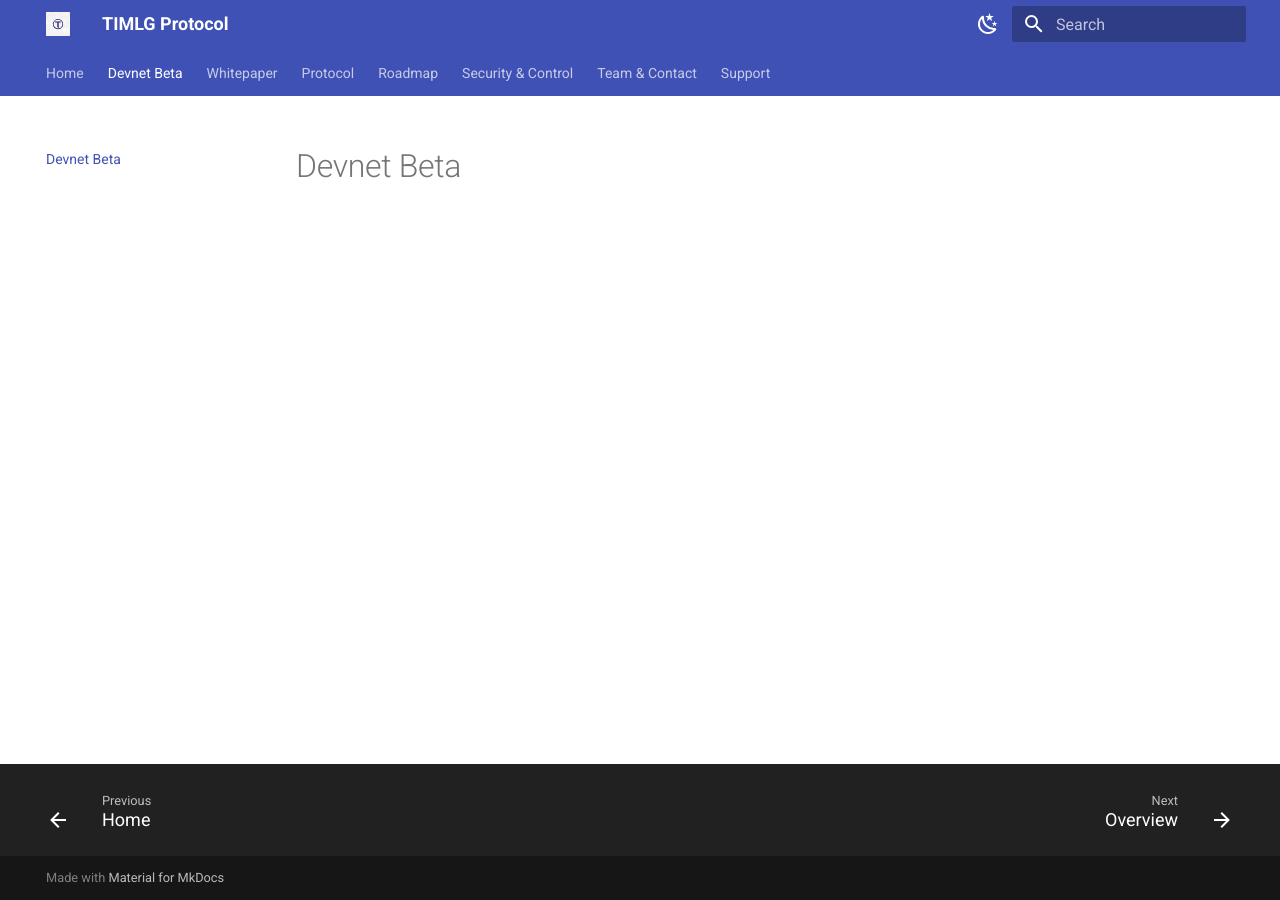
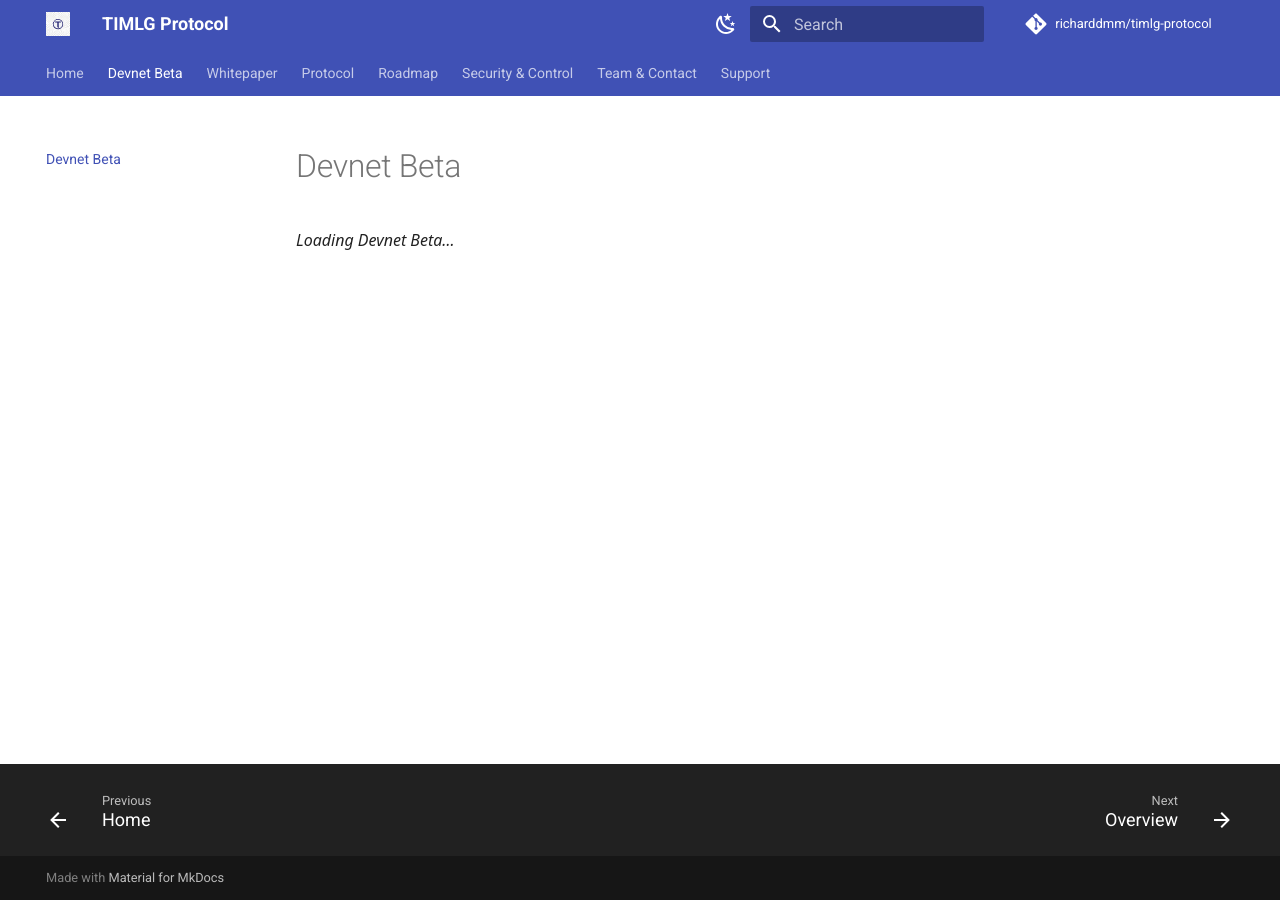
Before and after one commit to TIMLG-Protocol/timlg-protocol, an MkDocs documentation site: the page built from docs/beta.md, in a window 1280 px wide. Built offline with MkDocs 1.6.1 and Material for MkDocs 9.7.7, drawn with Linux system fonts in a browser that asks for light colours; a script that is not in the unit is left out; comment, search, counter and statistics services are not loaded.

Commit message:
docs: sync beta app and update mkdocs configuration

```diff
--- a/docs/beta.md
+++ b/docs/beta.md
@@ -4,6 +4,10 @@
   <em>Loading Devnet Beta…</em>
 </div>
 
+<!-- Automagically updated by publish script -->
+<link rel="stylesheet" crossorigin href="../assets/beta/assets/index-RinpiP-M.css">
+<script type="module" crossorigin src="../assets/beta/assets/index-tfeqRTXP.js"></script>
+
 <noscript>
 You need JavaScript enabled to use the Devnet Beta.
 </noscript>
--- a/mkdocs.yml
+++ b/mkdocs.yml
@@ -1,6 +1,8 @@
 site_name: TIMLG Protocol
 site_description: Verifiable time-log coordination for reproducible research.
 site_url: https://www.timlg.org
+repo_url: https://github.com/richarddmm/timlg-protocol
+repo_name: richarddmm/timlg-protocol
 
 theme:
   name: material
@@ -34,7 +36,6 @@ plugins:
 extra_javascript:
   - https://cdn.jsdelivr.net/npm/mermaid@10/dist/mermaid.min.js
   - javascripts/mermaid-init.js
-  - javascripts/beta-mount.js
 
 markdown_extensions:
   - admonition
```
Also changed, not shown: 1 other file.
